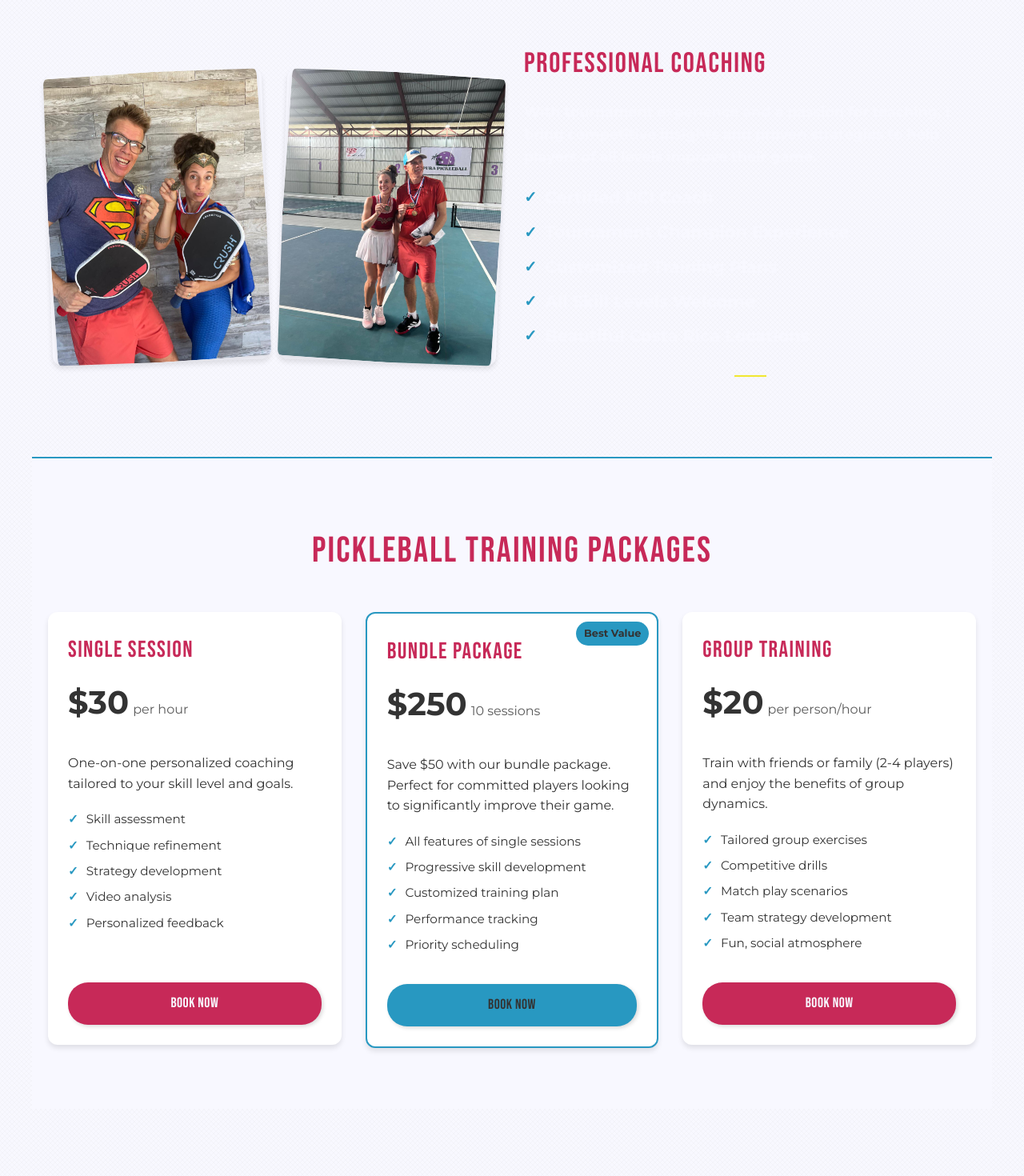
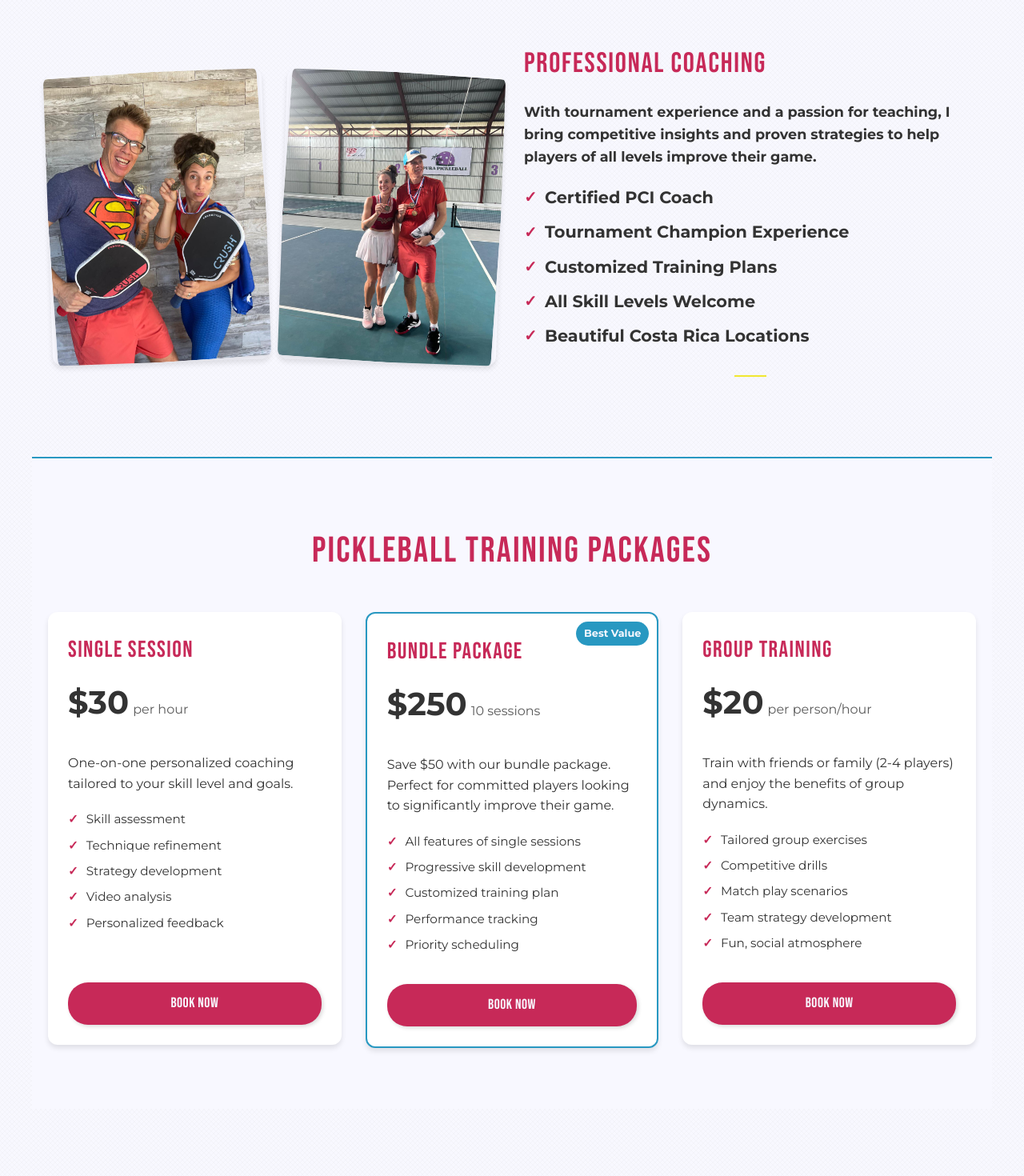
Before and after one commit to JPmiles86/laurie-meiring-website, a React (Vite) app: page /training in a window 1280 px wide. Shown: the part 980-2450 px from the top of the page at 80% size. Built offline with nearby package versions, Linux system fonts and the light colour scheme.

Commit message:
Update color scheme: alternate button colors, fix text colors, ensure consistent styling

```diff
--- a/src/pages/HomePage.jsx
+++ b/src/pages/HomePage.jsx
@@ -74,8 +74,8 @@ function HomePage() {
                 to="/contact"
                 className="button"
                 style={{
-                  backgroundColor: 'var(--secondary-color)',
-                  color: 'var(--text-color)',
+                  backgroundColor: 'var(--primary-color)',
+                  color: 'var(--neutral-color)',
                   padding: '18px 36px',
                   borderRadius: '30px',
                   fontSize: '1.2rem',
@@ -93,8 +93,8 @@ function HomePage() {
                 to="/tours"
                 className="button"
                 style={{
-                  backgroundColor: 'var(--primary-color)',
-                  color: 'var(--neutral-color)',
+                  backgroundColor: 'var(--neutral-color)',
+                  color: 'var(--primary-color)',
                   padding: '18px 36px',
                   borderRadius: '30px',
                   fontSize: '1.2rem',
@@ -228,7 +228,7 @@ function HomePage() {
                       display: 'inline-block',
                       padding: '12px 24px',
                       backgroundColor: 'var(--primary-color)',
-                      color: 'white',
+                      color: 'var(--neutral-color)',
                       borderRadius: '25px',
                       textDecoration: 'none',
                       fontSize: '1.1rem',
@@ -274,7 +274,7 @@ function HomePage() {
                       display: 'inline-block',
                       padding: '12px 24px',
                       backgroundColor: 'var(--primary-color)',
-                      color: 'white',
+                      color: 'var(--neutral-color)',
                       borderRadius: '25px',
                       textDecoration: 'none',
                       fontSize: '1.1rem',
@@ -490,8 +490,8 @@ function HomePage() {
                 style={{
                   display: 'inline-block',
                   padding: '12px 30px',
-                  backgroundColor: 'var(--secondary-color)',
-                  color: 'var(--text-color)',
+                  backgroundColor: 'var(--primary-color)',
+                  color: 'var(--neutral-color)',
                   borderRadius: '25px',
                   textDecoration: 'none',
                   fontSize: '1.1rem',
@@ -508,7 +508,7 @@ function HomePage() {
           width: '100vw',
           marginLeft: 'calc(-50vw + 50%)',
           marginRight: 'calc(-50vw + 50%)',
-          backgroundColor: 'var(--primary-color)',
+          backgroundColor: 'var(--secondary-color)',
           padding: '120px 0',
           color: 'var(--neutral-color)',
           marginBottom: '0'
@@ -530,7 +530,7 @@ function HomePage() {
                     borderRadius: '50%',
                     objectFit: 'cover',
                     objectPosition: 'center',
-                    border: '4px solid var(--secondary-color)',
+                    border: '4px solid var(--primary-color)',
                     boxShadow: '0 4px 8px rgba(0, 0, 0, 0.2)'
                   }}
                 />
@@ -571,8 +571,8 @@ function HomePage() {
                 transition={{ duration: 0.6, delay: 0.4 }}
               >
                 <Link to="/training" className="button" style={{
-                  backgroundColor: 'var(--secondary-color)',
-                  color: 'var(--text-color)',
+                  backgroundColor: 'var(--primary-color)',
+                  color: 'var(--neutral-color)',
                   display: 'inline-block',
                   padding: '15px 30px',
                   fontSize: '1.2rem',
@@ -621,8 +621,8 @@ function HomePage() {
               Join us for world-class pickleball training and tours in the beautiful setting of Costa Rica
             </p>
             <Link to="/contact" className="button" style={{
-              backgroundColor: 'var(--secondary-color)',
-              color: 'var(--text-color)',
+              backgroundColor: 'var(--neutral-color)',
+              color: 'var(--primary-color)',
               padding: '18px 36px',
               borderRadius: '30px',
               fontSize: '1.3rem',
--- a/src/pages/TrainingPage.jsx
+++ b/src/pages/TrainingPage.jsx
@@ -156,6 +156,7 @@ function TrainingPage() {
                 whileInView={{ opacity: 1, y: 0 }}
                 viewport={{ once: true }}
                 transition={{ duration: 0.6, delay: 0.1 }}
+                style={{ color: 'var(--primary-color)' }}
               >
                 Professional Coaching
               </motion.h3>
@@ -164,7 +165,7 @@ function TrainingPage() {
                 whileInView={{ opacity: 1, y: 0 }}
                 viewport={{ once: true }}
                 transition={{ duration: 0.6, delay: 0.2 }}
-                style={{ fontSize: '1.1rem', marginBottom: '20px' }}
+                style={{ fontSize: '1.1rem', marginBottom: '20px', color: 'var(--text-color)' }}
               >
                 With tournament experience and a passion for teaching, I bring competitive insights
                 and proven strategies to help players of all levels improve their game.
@@ -191,10 +192,11 @@ function TrainingPage() {
                       marginBottom: '10px',
                       display: 'flex',
                       alignItems: 'center',
-                      gap: '10px'
+                      gap: '10px',
+                      color: 'var(--text-color)'
                     }}
                   >
-                    <span style={{ color: 'var(--secondary-color)', fontSize: '1.2rem' }}>✓</span>
+                    <span style={{ color: 'var(--primary-color)', fontSize: '1.2rem' }}>✓</span>
                     {item}
                   </motion.li>
                 ))}
@@ -257,7 +259,7 @@ function TrainingPage() {
                       top: '10px',
                       right: '10px',
                       backgroundColor: 'var(--secondary-color)',
-                      color: 'var(--text-color)',
+                      color: 'var(--neutral-color)',
                       padding: '5px 10px',
                       borderRadius: '20px',
                       fontSize: '0.8rem',
@@ -316,7 +318,7 @@ function TrainingPage() {
                           gap: '10px',
                           fontSize: '0.95rem'
                         }}>
-                          <span style={{ color: 'var(--secondary-color)', fontWeight: 'bold' }}>✓</span>
+                          <span style={{ color: 'var(--primary-color)', fontWeight: 'bold' }}>✓</span>
                           {feature}
                         </li>
                       ))}
@@ -325,8 +327,8 @@ function TrainingPage() {
                       <Link to="/contact" className="button" style={{
                         display: 'block',
                         textAlign: 'center',
-                        backgroundColor: plan.featured ? 'var(--secondary-color)' : 'var(--primary-color)',
-                        color: plan.featured ? 'var(--text-color)' : 'var(--neutral-color)',
+                        backgroundColor: 'var(--primary-color)',
+                        color: 'var(--neutral-color)',
                         padding: '12px',
                         borderRadius: '25px',
                         textDecoration: 'none',
@@ -373,7 +375,7 @@ function TrainingPage() {
                 className="approach-content"
               >
                 <h3>Personalized Coaching</h3>
-                <p style={{ fontSize: '1.1rem', marginBottom: '20px' }}>
+                <p style={{ fontSize: '1.1rem', marginBottom: '20px', color: 'var(--text-color)' }}>
                   Every player is unique, with different strengths, weaknesses, and goals. My coaching approach
                   is tailored to your specific needs, whether you're a beginner learning the basics or an
                   advanced player refining your strategy.
@@ -394,9 +396,10 @@ function TrainingPage() {
                       marginBottom: '15px',
                       display: 'flex',
                       alignItems: 'center',
-                      gap: '10px'
+                      gap: '10px',
+                      color: 'var(--text-color)'
                     }}>
-                      <span style={{ color: 'var(--secondary-color)', fontSize: '1.2rem' }}>✓</span>
+                      <span style={{ color: 'var(--primary-color)', fontSize: '1.2rem' }}>✓</span>
                       {item}
                     </li>
                   ))}
@@ -469,7 +472,7 @@ function TrainingPage() {
                 margin: '30px auto 0',
                 textAlign: 'center'
               }}>
-                <p style={{ fontSize: '1.1rem', lineHeight: 1.6 }}>
+                <p style={{ fontSize: '1.1rem', lineHeight: 1.6, color: 'var(--text-color)' }}>
                   This video showcases my coaching style and the personalized approach I take with each player.
                   Whether you're working on fundamentals or advanced strategy, I'll tailor each session to help you
                   achieve your pickleball goals.
@@ -482,7 +485,7 @@ function TrainingPage() {
         <section style={{
           padding: '80px 20px',
           backgroundColor: 'var(--secondary-color)',
-          color: 'var(--text-color)',
+          color: 'var(--neutral-color)',
           width: '100vw',
           marginLeft: 'calc(-50vw + 50%)',
           marginRight: 'calc(-50vw + 50%)',
@@ -498,7 +501,7 @@ function TrainingPage() {
               <h2 style={{
                 fontSize: '2.8rem',
                 marginBottom: '20px',
-                color: 'var(--text-color)'
+                color: 'var(--neutral-color)'
               }}>
                 Ready to Elevate Your Pickleball Game?
               </h2>
@@ -507,7 +510,8 @@ function TrainingPage() {
                 lineHeight: 1.6,
                 marginBottom: '30px',
                 maxWidth: '600px',
-                margin: '0 auto 30px'
+                margin: '0 auto 30px',
+                color: 'var(--neutral-color)'
               }}>
                 Whether you're a beginner or an experienced player, I'm here to help you reach your pickleball goals in the beautiful setting of Costa Rica.
               </p>
```
